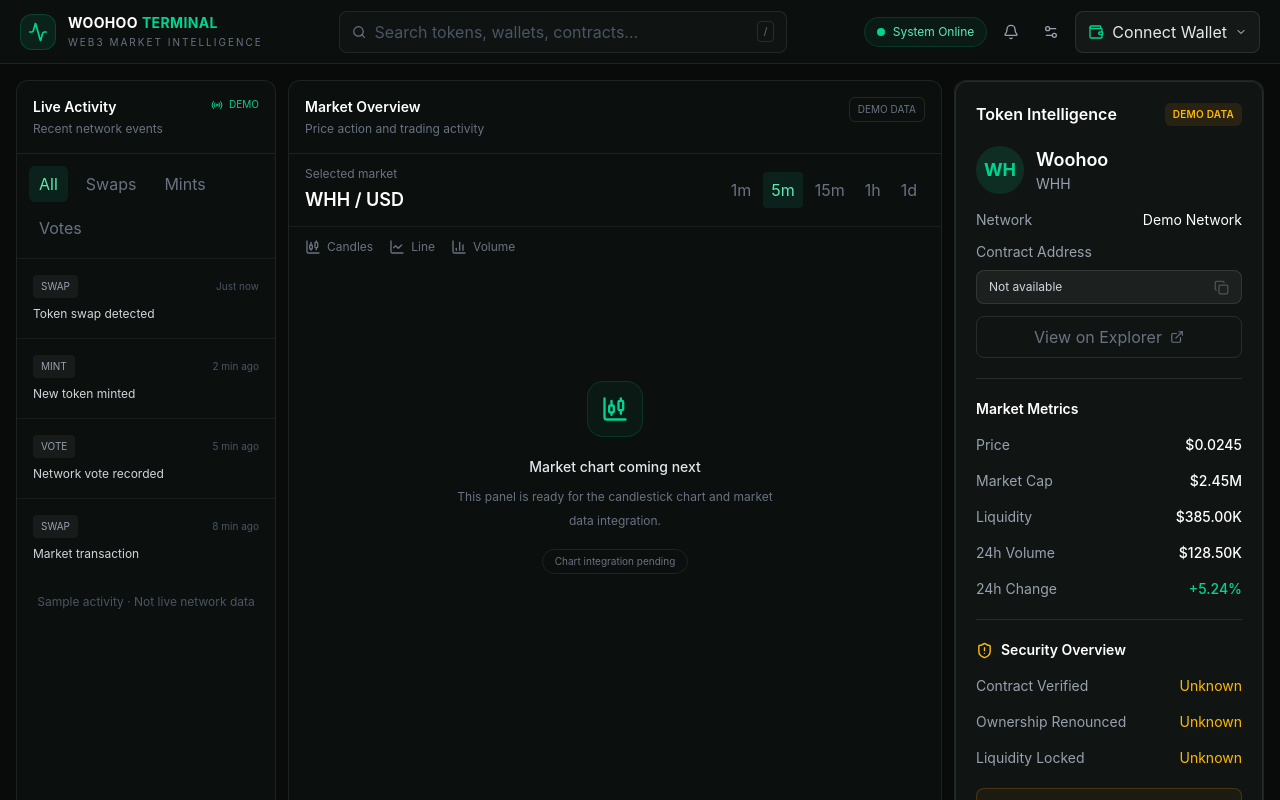
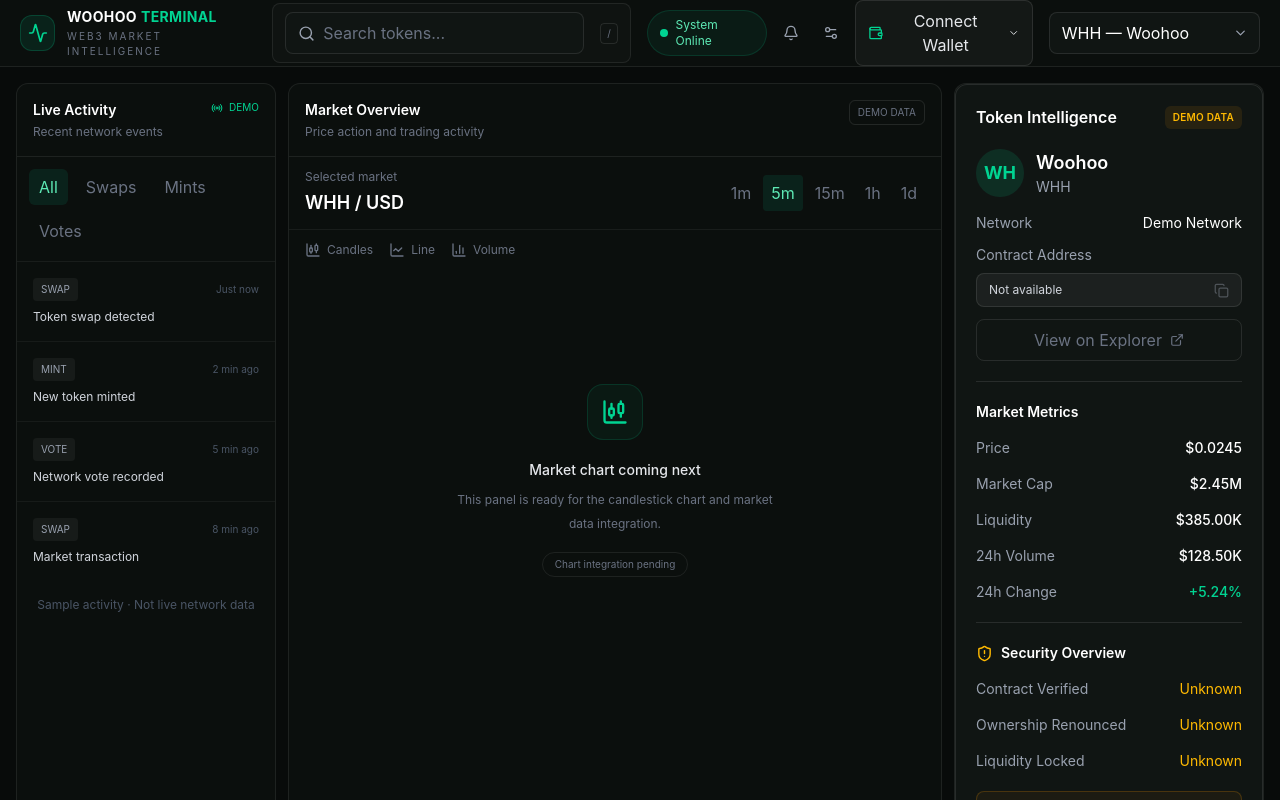
Before and after one commit to Maxwellsmall/Woohoo_Terminal, a React (Vite) app: page / in a window 1280 px wide. Shown: the top 800 px of the page. Built offline with nearby package versions, Linux system fonts and the light colour scheme.

Commit message:
feat(token): implement shared token state, selection, search and filtering

```diff
--- /dev/null
+++ b/src/app/TokenContext.tsx
@@ -0,0 +1,41 @@
+/* eslint-disable react-refresh/only-export-components */
+import { createContext, useContext, useState, type ReactNode } from "react";
+
+import type { Token } from "../types";
+import { mockToken } from "../data/mock-data";
+
+interface TokenContextType {
+  selectedToken: Token;
+  setSelectedToken: (token: Token) => void;
+}
+
+const TokenContext = createContext<TokenContextType | undefined>(undefined);
+
+interface TokenProviderProps {
+  children: ReactNode;
+}
+
+export function TokenProvider({ children }: TokenProviderProps) {
+  const [selectedToken, setSelectedToken] = useState<Token>(mockToken);
+
+  return (
+    <TokenContext.Provider
+      value={{
+        selectedToken,
+        setSelectedToken,
+      }}
+    >
+      {children}
+    </TokenContext.Provider>
+  );
+}
+
+export function useSelectedToken() {
+  const context = useContext(TokenContext);
+
+  if (!context) {
+    throw new Error("useSelectedToken must be used inside TokenProvider");
+  }
+
+  return context;
+}
--- a/src/app/providers.tsx
+++ b/src/app/providers.tsx
@@ -0,0 +1,10 @@
+import type { ReactNode } from "react";
+import { TokenProvider } from "./TokenContext";
+
+interface AppProvidersProps {
+  children: ReactNode;
+}
+
+export default function AppProviders({ children }: AppProvidersProps) {
+  return <TokenProvider>{children}</TokenProvider>;
+}
--- a/src/components/layout/TerminalHeader.tsx
+++ b/src/components/layout/TerminalHeader.tsx
@@ -1,8 +1,9 @@
+import TokenSelector from "../ui/TokenSelector";
+import TokenSearch from "../ui/TokenSearch";
 import {
   Activity,
   Bell,
   ChevronDown,
-  Search,
   Settings2,
   Wallet,
 } from "lucide-react";
@@ -29,7 +30,7 @@ export default function TerminalHeader() {
 
       <div className="hidden max-w-md flex-1 md:flex">
         <div className="flex w-full items-center gap-2 rounded-lg border border-white/8 bg-white/2 px-3 py-2">
-          <Search className="h-4 w-4 text-gray-500" />
+          <TokenSearch />
 
           <input
             type="search"
@@ -75,6 +76,8 @@ export default function TerminalHeader() {
           <ChevronDown className="hidden h-3 w-3 sm:block" />
         </button>
       </div>
+
+      <TokenSelector />
     </header>
   );
 }
--- /dev/null
+++ b/src/components/ui/TokenSearch.tsx
@@ -0,0 +1,109 @@
+import { useState } from "react";
+import { Search, X } from "lucide-react";
+
+import { useSelectedToken } from "../../app/TokenContext";
+import { mockTokens } from "../../data/mock-data";
+
+export default function TokenSearch() {
+  const { setSelectedToken } = useSelectedToken();
+
+  const [query, setQuery] = useState("");
+  const [isOpen, setIsOpen] = useState(false);
+
+  const filteredTokens = mockTokens.filter((token) => {
+    const search = query.trim().toLowerCase();
+
+    return (
+      token.name.toLowerCase().includes(search) ||
+      token.symbol.toLowerCase().includes(search) ||
+      token.network.toLowerCase().includes(search) ||
+      (token.contractAddress?.toLowerCase().includes(search) ?? false)
+    );
+  });
+
+  const handleSelect = (tokenId: string) => {
+    const token = mockTokens.find((item) => item.id === tokenId);
+
+    if (!token) return;
+
+    setSelectedToken(token);
+    setQuery("");
+    setIsOpen(false);
+  };
+
+  return (
+    <div className="relative w-full max-w-md">
+      <div className="flex items-center gap-2 rounded-lg border border-white/10 bg-[#101513] px-3 py-2 focus-within:border-emerald-500">
+        <Search size={17} className="shrink-0 text-gray-400" />
+
+        <input
+          type="search"
+          value={query}
+          onChange={(event) => {
+            setQuery(event.target.value);
+            setIsOpen(true);
+          }}
+          onFocus={() => setIsOpen(true)}
+          onKeyDown={(event) => {
+            if (event.key === "Escape") {
+              setIsOpen(false);
+            }
+          }}
+          placeholder="Search tokens..."
+          aria-label="Search tokens"
+          aria-expanded={isOpen}
+          aria-controls="token-search-results"
+          className="min-w-0 flex-1 bg-transparent text-sm text-white outline-none placeholder:text-gray-500"
+        />
+
+        {query && (
+          <button
+            type="button"
+            onClick={() => {
+              setQuery("");
+              setIsOpen(false);
+            }}
+            aria-label="Clear search"
+            className="text-gray-400 hover:text-white"
+          >
+            <X size={16} />
+          </button>
+        )}
+      </div>
+
+      {isOpen && (
+        <div
+          id="token-search-results"
+          className="absolute left-0 right-0 top-full z-50 mt-2 max-h-72 overflow-y-auto rounded-xl border border-white/10 bg-[#101513] p-2 shadow-2xl"
+        >
+          <div className="mb-2 px-2 text-xs text-gray-500">Demo Tokens</div>
+
+          {filteredTokens.length > 0 ? (
+            filteredTokens.map((token) => (
+              <button
+                key={token.id}
+                type="button"
+                onClick={() => handleSelect(token.id)}
+                className="flex w-full items-center justify-between rounded-lg px-3 py-3 text-left transition hover:bg-white/5"
+              >
+                <div>
+                  <p className="text-sm font-medium text-white">{token.name}</p>
+
+                  <p className="text-xs text-gray-400">{token.network}</p>
+                </div>
+
+                <span className="text-xs font-semibold text-emerald-400">
+                  {token.symbol}
+                </span>
+              </button>
+            ))
+          ) : (
+            <p className="px-3 py-4 text-center text-sm text-gray-400">
+              No matching tokens found.
+            </p>
+          )}
+        </div>
+      )}
+    </div>
+  );
+}
--- /dev/null
+++ b/src/components/ui/TokenSelector.tsx
@@ -0,0 +1,39 @@
+import { ChevronDown } from "lucide-react";
+
+import { useSelectedToken } from "../../app/TokenContext";
+import { mockTokens } from "../../data/mock-data";
+
+export default function TokenSelector() {
+  const { selectedToken, setSelectedToken } = useSelectedToken();
+
+  return (
+    <div className="relative">
+      <ChevronDown
+        size={15}
+        aria-hidden="true"
+        className="pointer-events-none absolute right-3 top-1/2 -translate-y-1/2 text-gray-400"
+      />
+
+      <select
+        aria-label="Select token"
+        value={selectedToken.id}
+        onChange={(event) => {
+          const token = mockTokens.find(
+            (item) => item.id === event.target.value,
+          );
+
+          if (token) {
+            setSelectedToken(token);
+          }
+        }}
+        className="w-full min-w-40 appearance-none rounded-lg border border-white/10 bg-[#101513] px-3 py-2 pr-9 text-sm text-white outline-none focus:border-emerald-500"
+      >
+        {mockTokens.map((token) => (
+          <option key={token.id} value={token.id}>
+            {token.symbol} — {token.name}
+          </option>
+        ))}
+      </select>
+    </div>
+  );
+}
--- a/src/data/mock-data.ts
+++ b/src/data/mock-data.ts
@@ -21,3 +21,27 @@ export const mockToken: Token = {
     liquidityLocked: null,
   },
 };
+
+export const secondMockToken: Token = {
+  id: "sample-demo",
+  name: "Sample Token",
+  symbol: "SMP",
+  network: "Demo Network",
+  contractAddress: null,
+
+  metrics: {
+    priceUsd: 1.245,
+    marketCapUsd: 12500000,
+    liquidityUsd: 850000,
+    volume24hUsd: 425000,
+    priceChange24h: -2.75,
+  },
+
+  security: {
+    contractVerification: "unknown",
+    ownershipRenounced: null,
+    liquidityLocked: null,
+  },
+};
+
+export const mockTokens: Token[] = [mockToken, secondMockToken];
--- a/src/features/token-intelligence/TokenIntelligence.tsx
+++ b/src/features/token-intelligence/TokenIntelligence.tsx
@@ -1,10 +1,12 @@
-import { mockToken } from "../../data/mock-data";
+import { useSelectedToken } from "../../app/TokenContext";
 
 import TokenOverview from "./TokenOverview";
 import TokenMetrics from "./TokenMetrics";
 import SecurityPanel from "./SecurityPanel";
 
 export default function TokenIntelligence() {
+  const { selectedToken } = useSelectedToken();
+
   return (
     <aside className="h-full rounded-xl border border-white/10 bg-[#101513] p-5">
       <div className="mb-5 flex items-center justify-between">
@@ -17,11 +19,11 @@ export default function TokenIntelligence() {
         </span>
       </div>
 
-      <TokenOverview token={mockToken} />
+      <TokenOverview token={selectedToken} />
 
-      <TokenMetrics metrics={mockToken.metrics} />
+      <TokenMetrics metrics={selectedToken.metrics} />
 
-      <SecurityPanel security={mockToken.security} />
+      <SecurityPanel security={selectedToken.security} />
     </aside>
   );
 }
--- a/src/main.tsx
+++ b/src/main.tsx
@@ -1,10 +1,15 @@
-import { StrictMode } from 'react'
-import { createRoot } from 'react-dom/client'
-import './index.css'
+import React from "react";
+import ReactDOM from "react-dom/client";
+
 import App from "./app/App";
+import AppProviders from "./app/providers";
 
-createRoot(document.getElementById('root')!).render(
-  <StrictMode>
-    <App />
-  </StrictMode>,
-)
+import "./index.css";
+
+ReactDOM.createRoot(document.getElementById("root")!).render(
+  <React.StrictMode>
+    <AppProviders>
+      <App />
+    </AppProviders>
+  </React.StrictMode>,
+);
```
